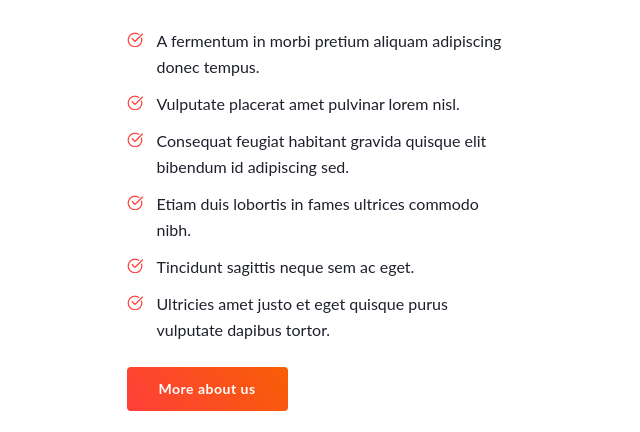
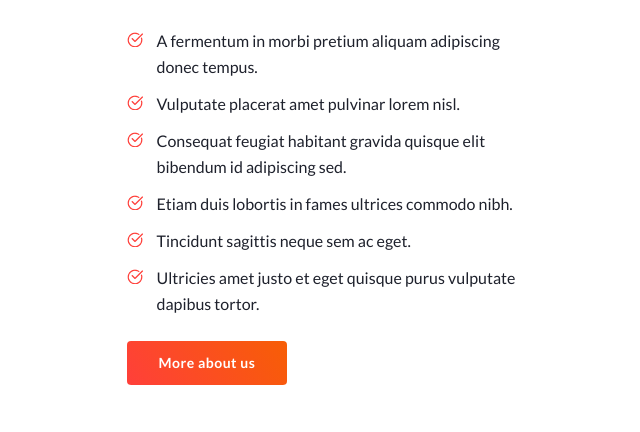
Before and after one commit to kartsevnik/Lesson_8_figma, a plain HTML site: page index.html in a window 1280 px wide. Shown: the part 125-557 px from the top of the page, without its empty margins (295-935 px from the left). Drawn offline with Linux system fonts and the light colour scheme.

Commit message:
Update fonts.css

```diff
--- a/css/fonts.css
+++ b/css/fonts.css
@@ -1,32 +1 @@
-@font-face {
-    font-family: "CircularStd";
-    src: url("../fonts/CircularStd-Book.woff2") format("woff2"), url("../fonts/CircularStd-Book.woff") format("woff");
-    font-weight: 350;
-    font-style: thin;
-    font-display: swap;
-}
-
-@font-face {
-    font-family: "CircularStd";
-    src: url("../fonts/CircularStd-Medium.woff2") format("woff2"),
-        url("../fonts/CircularStd-Medium.woff") format("woff");
-    font-weight: 500;
-    font-style: normal;
-    font-display: swap;
-}
-
-@font-face {
-    font-family: "CircularStd";
-    src: url("../fonts/CircularStd-Bold.woff2") format("woff2"), url("../fonts/CircularStd-Bold.woff") format("woff");
-    font-weight: 700;
-    font-style: bold;
-    font-display: swap;
-}
-
-@font-face {
-    font-family: "CircularStd";
-    src: url("../fonts/CircularStd-Black.woff2") format("woff2"), url("../fonts/CircularStd-Black.woff") format("woff");
-    font-weight: 900;
-    font-style: black;
-    font-display: swap;
-}
+@import url(https://fonts.googleapis.com/css?family=Lato:100,100italic,300,300italic,regular,italic,700,700italic,900,900italic);
```
